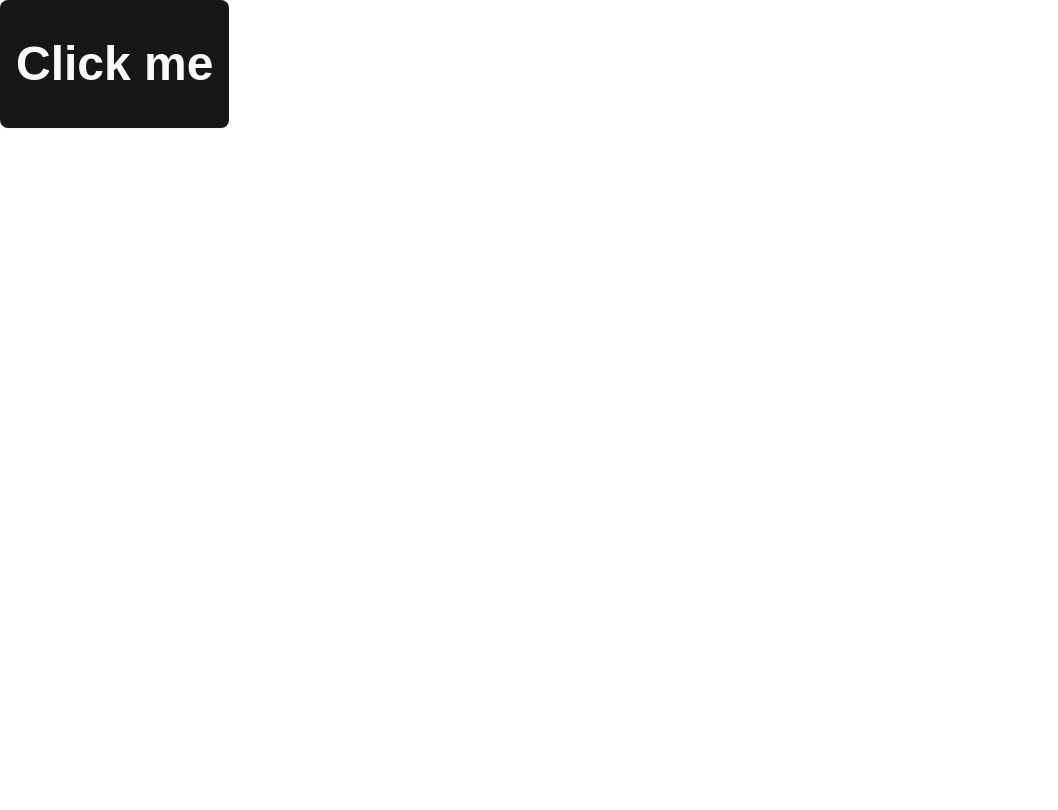
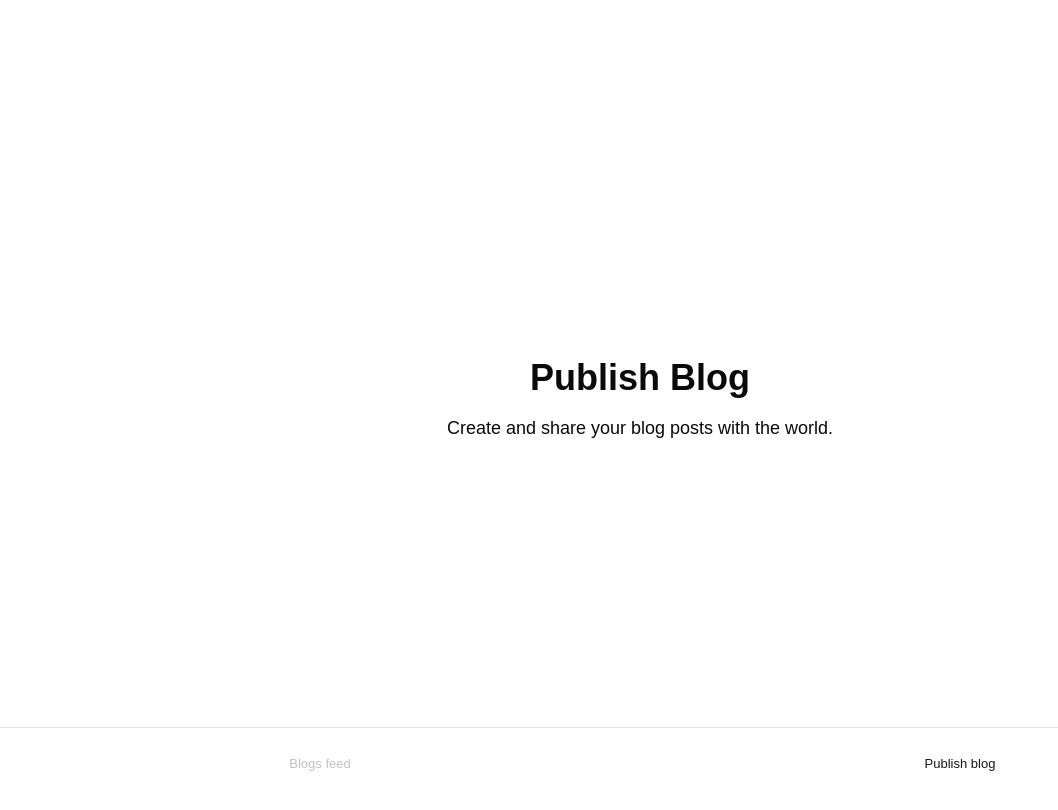
Before and after one commit to slipe-fun/prototype, a React (Vite) app: page /publish in a window 1280 px wide. Shown: the top 810 px of the page, without its empty margins (0-1058 px from the left). Built offline with nearby package versions, Linux system fonts and the light colour scheme; a web font is replaced by a local one.

Commit message:
Connected React router via Cursor

```diff
--- a/package.json
+++ b/package.json
@@ -17,6 +17,8 @@
     "lucide-react": "^0.483.0",
     "react": "^19.0.0",
     "react-dom": "^19.0.0",
+    "react-router": "^7.4.0",
+    "react-router-dom": "^7.4.0",
     "tailwind-merge": "^3.0.2",
     "tailwindcss": "^4.0.15",
     "tw-animate-css": "^1.2.4"
--- a/src/App.jsx
+++ b/src/App.jsx
@@ -1,11 +1,21 @@
-import { useState } from 'react'
-import { Button } from './components/ui/button'
+import { BrowserRouter as Router, Routes, Route } from 'react-router-dom'
+import Home from './pages/Home'
+import PublishBlog from './pages/PublishBlog'
+import NavBar from './components/ui/navbar'
 
 function App() {
-  const [count, setCount] = useState(0)
-
   return (
-    <Button className="font-semibold text-5xl h-32">Click me</Button>
+    <Router>
+      <div className="min-h-screen">
+        <main className="pb-[4.5rem]">
+          <Routes>
+            <Route path="/" element={<Home />} />
+            <Route path="/publish" element={<PublishBlog />} />
+          </Routes>
+        </main>
+        <NavBar />
+      </div>
+    </Router>
   )
 }
 
--- a/src/components/ui/navbar.jsx
+++ b/src/components/ui/navbar.jsx
@@ -0,0 +1,31 @@
+import { useLocation } from "react-router";
+import { NavLink } from "react-router";
+
+export default function NavBar() {
+	const url = useLocation();
+
+	return (
+		<>
+			{url.pathname !== "/auth" ? (
+				<div className='bg-navigation pb-[--safe-area-inset-bottom] w-screen border-t-[1px] duration-200 ease-out border-foreground/10 fixed flex bottom-0 backdrop-blur-[80px] z-50'>
+					<NavLink
+						to='/'
+						data-active={url.pathname === "/"}
+						className='w-full items-center flex justify-center flex-col h-[4.5rem] data-[active=false]:text-foreground/25 data-[active=true]:text-primary text-foreground'
+					>
+						{/* <Svg className='!w-[2.3125rem] !h-[2.3125rem] duration-200 ease-out' icon={icons["blogs"]} /> */}
+						<span className='text-[0.8125rem] duration-200 ease-out'>Blogs feed</span>
+					</NavLink>
+					<NavLink
+						data-active={url.pathname === "/publish"}
+						to='/publish'
+						className='w-full items-center flex justify-center flex-col h-[4.5rem] data-[active=false]:text-foreground/25 data-[active=true]:text-primary text-foreground'
+					>
+						{/* <Svg className='!w-[2.3125rem] !h-[2.3125rem] duration-200 ease-out' icon={icons["plus"]} /> */}
+						<span className='text-[0.8125rem] duration-200 ease-out'>Publish blog</span>
+					</NavLink>
+				</div>
+			) : null}
+		</>
+	);
+}
--- /dev/null
+++ b/src/pages/Home.jsx
@@ -0,0 +1,10 @@
+import { Button } from '../components/ui/button'
+
+export default function Home() {
+  return (
+    <div className="flex flex-col items-center justify-center min-h-screen p-4">
+      <h1 className="text-4xl font-bold mb-4">Welcome to SProto</h1>
+      <Button className="font-semibold text-5xl h-32">Click me</Button>
+    </div>
+  )
+}
--- /dev/null
+++ b/src/pages/PublishBlog.jsx
@@ -0,0 +1,10 @@
+export default function PublishBlog() {
+  return (
+    <div className="flex flex-col items-center justify-center min-h-screen p-4">
+      <h1 className="text-4xl font-bold mb-4">Publish Blog</h1>
+      <p className="text-lg text-center max-w-2xl">
+        Create and share your blog posts with the world.
+      </p>
+    </div>
+  )
+}
```
Also changed, not shown: 1 other file (tests, documents, lock files or other folders).
